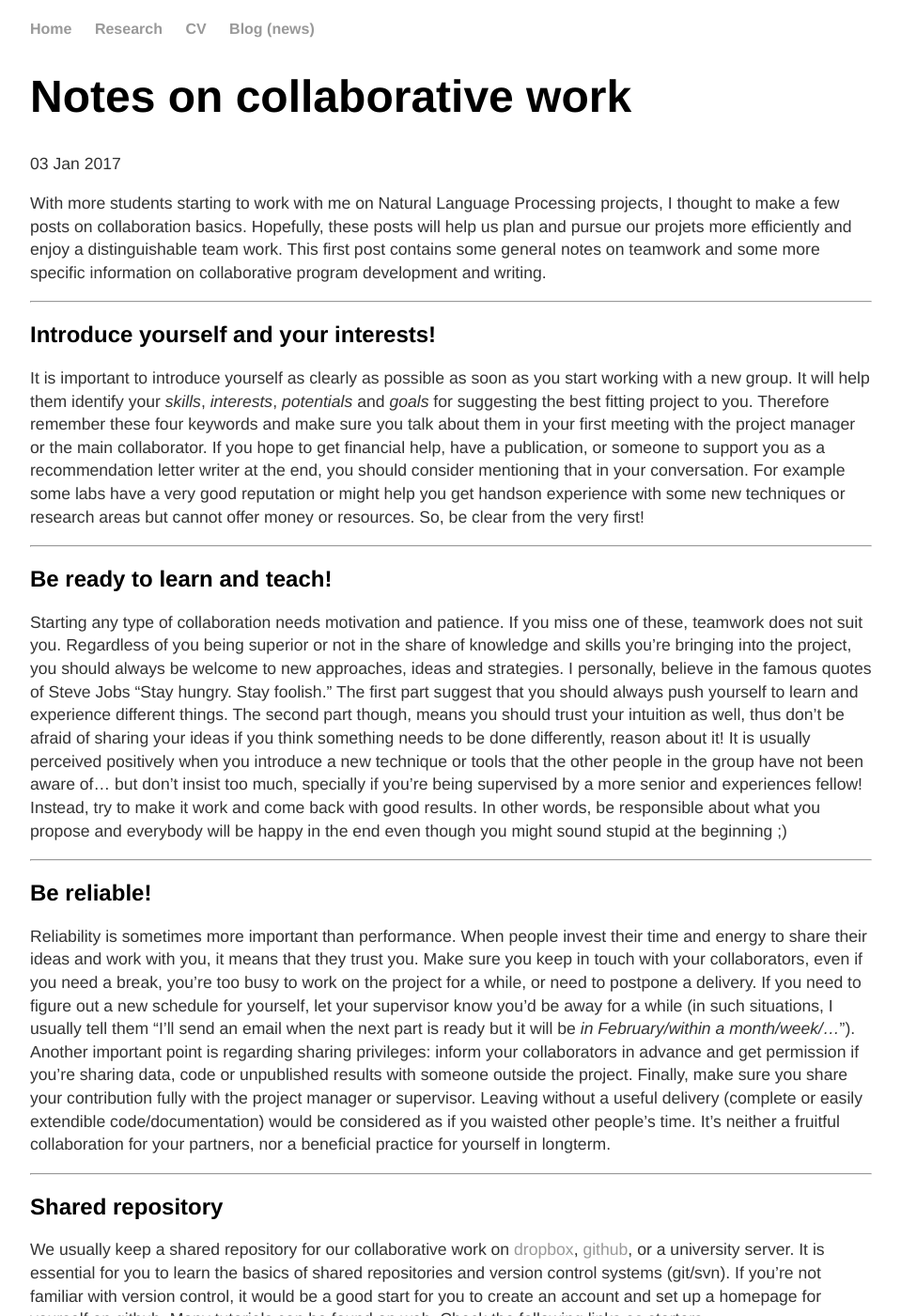
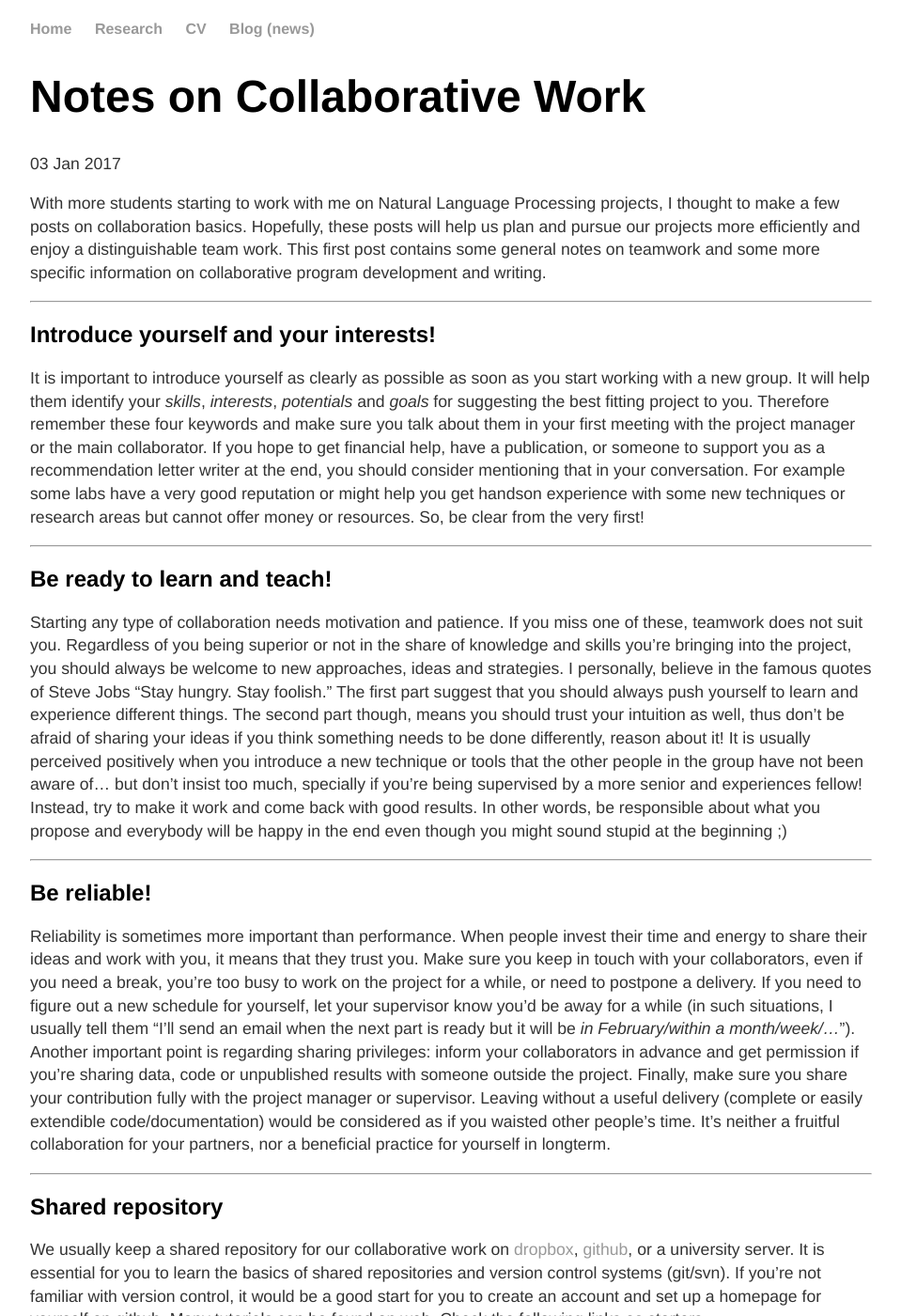
Before and after one commit to FTAsr/ftasr.github.io, a Jekyll site: the page built from _posts/2016-01-03-CollaborativeWork.md, in a window 1280 px wide and 1400 px high. Shown: the whole window at 94% size, without its empty margins (160-1119 px from the left). Built offline with Jekyll 4.4.1, drawn with Linux system fonts in a browser that asks for light colours; some of the changed text lies outside the part shown.

```diff
--- a/_posts/2016-01-03-CollaborativeWork.md
+++ b/_posts/2016-01-03-CollaborativeWork.md
@@ -1,10 +1,10 @@
 ---
 layout: post
-title: "Notes on collaborative work"
+title: "Notes on Collaborative Work"
 date: 2017-01-03
 ---
 
-With more students starting to work with me on Natural Language Processing projects, I thought to make a few posts on collaboration basics. Hopefully, these posts will help us plan and pursue our projets more efficiently and enjoy a distinguishable team work.
+With more students starting to work with me on Natural Language Processing projects, I thought to make a few posts on collaboration basics. Hopefully, these posts will help us plan and pursue our projects more efficiently and enjoy a distinguishable team work.
 This first post contains some general notes on teamwork and some more specific information on collaborative program development and writing.
 
 ------
```
Also changed, not shown: other parts of _posts/2016-01-03-CollaborativeWork.md (+1 -1 lines).
